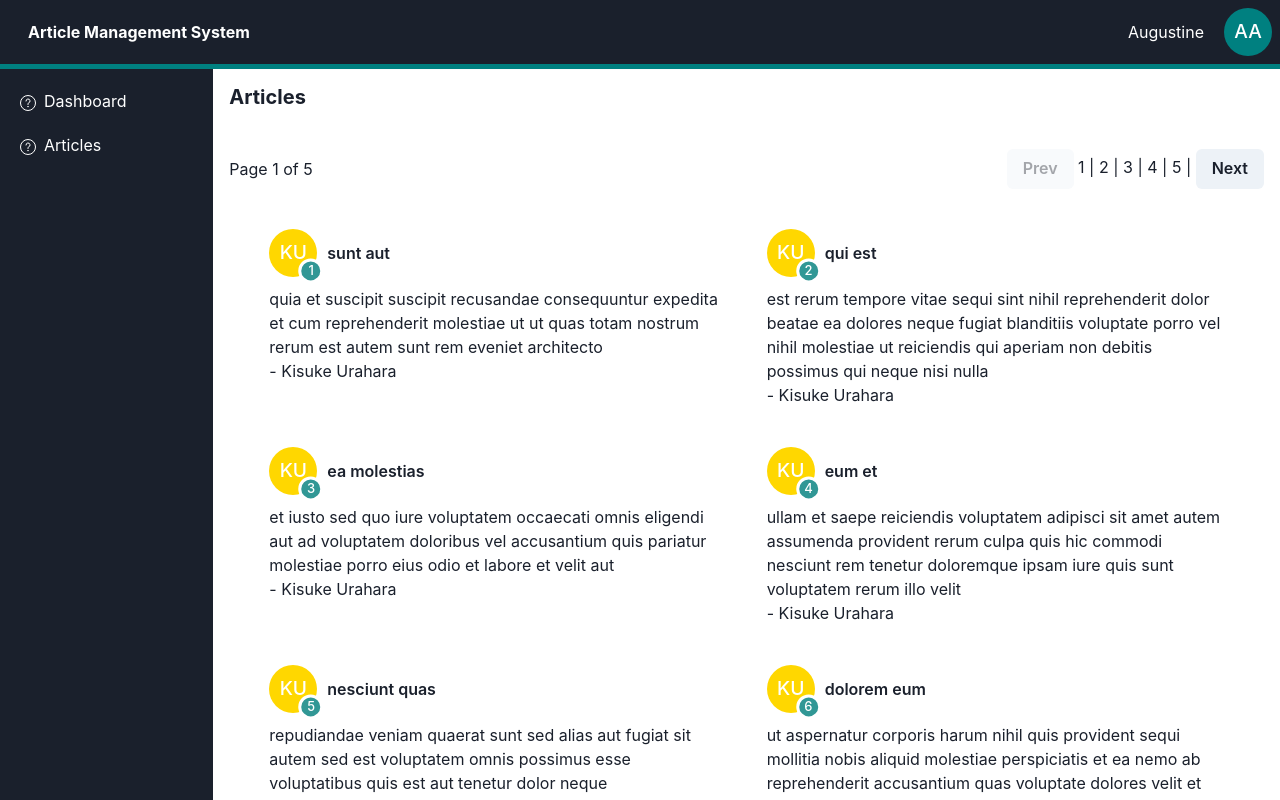
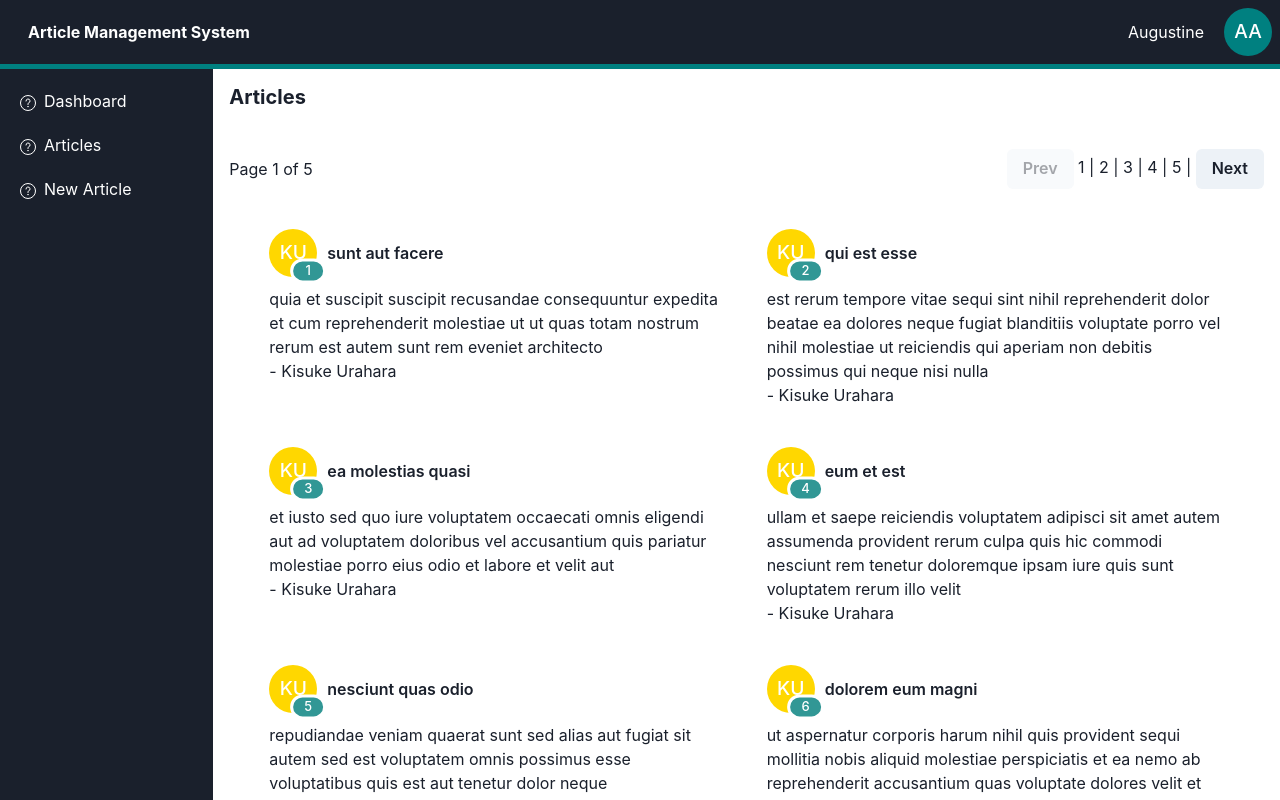
Before and after one commit to akotonyStark/article-management-system, a React (Vite) app: page /articles in a window 1280 px wide. Shown: the top 800 px of the page. Built offline with nearby package versions, Linux system fonts and the light colour scheme; data requests are answered from the project's data file.

Commit message:
replaced fetch api with react query

```diff
--- a/package.json
+++ b/package.json
@@ -13,6 +13,9 @@
     "@chakra-ui/react": "^2.8.2",
     "@emotion/react": "^11.11.4",
     "@emotion/styled": "^11.11.5",
+    "@tanstack/react-query": "^5.49.2",
+    "axios": "^1.7.2",
+    "formik": "^2.4.6",
     "framer-motion": "^11.2.12",
     "react": "^18.3.1",
     "react-dom": "^18.3.1",
--- a/src/App.tsx
+++ b/src/App.tsx
@@ -5,6 +5,7 @@ import RootLayout from './layouts/RootLayout'
 import Dashboard from './pages/Dashboard'
 import { ChakraProvider } from '@chakra-ui/react'
 import Articles from './pages/Articles'
+import CreateArticle from './pages/CreateArticle'
 
 function App() {
 
@@ -14,6 +15,7 @@ function App() {
         <Route index element={<Dashboard />} />
         <Route path='/dashboard' element={<Dashboard />} />
         <Route path='/articles' element={<Articles />} />
+        <Route path='/new-article' element={<CreateArticle/>} />
     </Route>
     )
   )
--- a/src/components/ArticleCard.tsx
+++ b/src/components/ArticleCard.tsx
@@ -12,14 +12,14 @@ const ArticleCard = ({article} : PropTypes) => {
       <div style={{ fontWeight: 600, marginBottom:10, display: 'flex', alignItems:'center' }}>
 
         <Avatar src={""} bg={"gold"} name={article?.userId}>
-          <AvatarBadge width="1.3em" bg={"teal.500"}>
+          <AvatarBadge width="1.9em" bg={"teal.500"}>
             <Text fontSize={"small"} color={"white"}>
               {article.id}
             </Text>
           </AvatarBadge>
         </Avatar>
 
-        <span style={{marginLeft:10}}>{article?.title.split(' ').slice(0,2).join(' ')}</span>
+        <span style={{marginLeft:10}}>{article?.title.split(' ').slice(0,3).join(' ')}</span>
       </div>
 
       <blockquote>{article?.body}</blockquote>
--- a/src/components/Sidebar.tsx
+++ b/src/components/Sidebar.tsx
@@ -15,6 +15,12 @@ const Sidebar = () => {
                 <ListIcon />
                 <NavLink to={'/articles'}>Articles</NavLink>
             </ListItem>
+
+            <ListItem>
+                <ListIcon />
+                <NavLink to={'/new-article'}>New Article</NavLink>
+            </ListItem>
+
         </List>
     )
 }
--- a/src/layouts/RootLayout.tsx
+++ b/src/layouts/RootLayout.tsx
@@ -17,7 +17,7 @@ const RootLayout = () => {
         <GridItem  area={"header"} color={"white"} >
           <Navbar/>
         </GridItem>
-        <GridItem  area={"nav"}>
+        <GridItem  area={"nav"} height={'100vh'}>
           <Sidebar/>
         </GridItem>
         <GridItem  area={"main"}>
--- a/src/main.tsx
+++ b/src/main.tsx
@@ -1,4 +1,13 @@
+
 import ReactDOM from 'react-dom/client'
 import App from './App.tsx'
 
-ReactDOM.createRoot(document.getElementById('root')!).render(<App />)
+import { QueryClient, QueryClientProvider } from '@tanstack/react-query'
+
+const queryClient  =  new QueryClient()
+
+ReactDOM.createRoot(document.getElementById('root')!).render(
+    <QueryClientProvider client={queryClient}>
+      <App />
+    </QueryClientProvider>
+)
--- a/src/pages/Articles.tsx
+++ b/src/pages/Articles.tsx
@@ -2,6 +2,8 @@ import { Grid, Heading, SimpleGrid } from "@chakra-ui/react";
 import { lazy, Suspense, useEffect, useState } from "react";
 import Loading from "../components/Loading";
 import Pagination from "../components/Pagination";
+import { useQuery } from "@tanstack/react-query";
+import axios from "axios";
 
 export type Article = {
   userId: string;
@@ -12,10 +14,25 @@ export type Article = {
 
 const ArticleCard = lazy(() => import("../components/ArticleCard"));
 
+const useGet = (key:string, url: string) => {
+
+    return useQuery({
+      queryKey: [key],
+      queryFn: () => axios.get(`${url}`).then((res) => res.data),
+      refetchOnWindowFocus: true ,
+      gcTime: 6000,
+      retry: 3,
+      //refetchInterval: 3000
+    })
+  }
+
 const Articles = () => {
+
+  const {data, isLoading, error} = useGet('articles', "http://localhost:8000/articles")
   const [articles, setArticles] = useState<Article[]>([]);
   const [pageIndex, setpageIndex] = useState<number>(0);
   const [resultsPerPage] = useState<number>(20);
+
 
   const totalNumberOfPages = Math.ceil(articles.length / resultsPerPage);
   const visibleArticles = articles.slice(
@@ -26,15 +43,22 @@ const Articles = () => {
     .fill(0)
     .map((item, index) => item + index);
 
-  useEffect(() => {
-    const fetchArticles = async () => {
-      const res = await fetch("http://localhost:8000/articles");
-      const data = await res.json();
-      setArticles(data);
-    };
 
-    fetchArticles();
-  }, []);
+ useEffect(() => {
+    if(!isLoading){
+        setArticles(data)
+    }
+
+ }, [isLoading])
+
+  if (isLoading) {
+    return <Loading/>
+  }
+
+  if (error) {
+    return <div>There was an error</div>
+  }
+
   return (
     <Grid p={4}>
       <Heading size={"md"} pb={10}>
@@ -46,12 +70,12 @@ const Articles = () => {
         p={10}
         spacing={10}
         minChildWidth="400px"
-        h={"100vh"}
-        minH={"95vh"}
+        h={"80vh"}
+        minH={"80vh"}
         overflow={"auto"}
       >
         <Suspense fallback={<Loading />}>
-          {visibleArticles.map((article: Article) => (
+          {visibleArticles?.map((article: Article) => (
             <ArticleCard key={article?.id} article={article} />
           ))}
         </Suspense>
```
Also changed, not shown: 1 other file (tests, documents, lock files or other folders).
